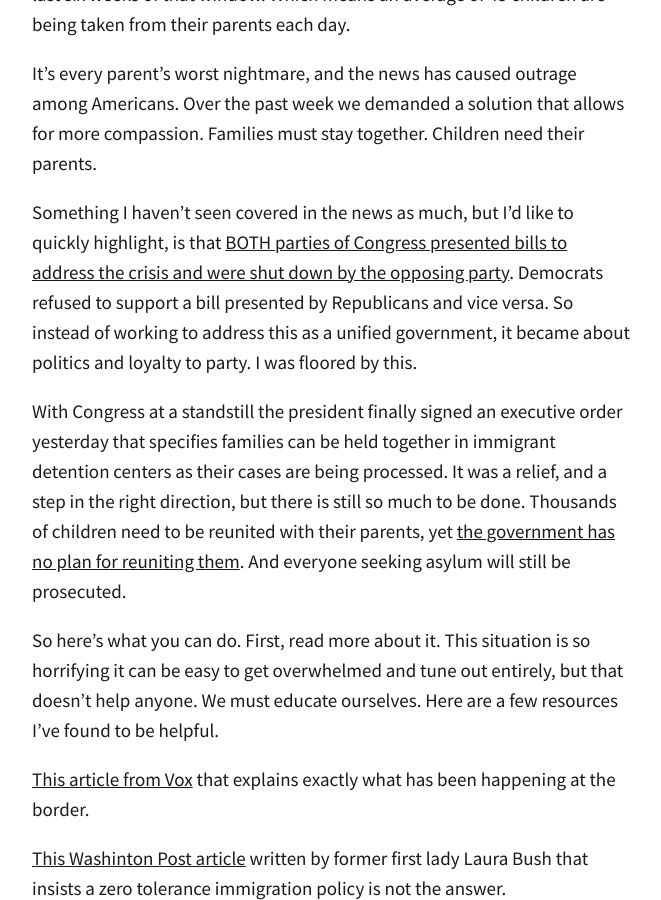
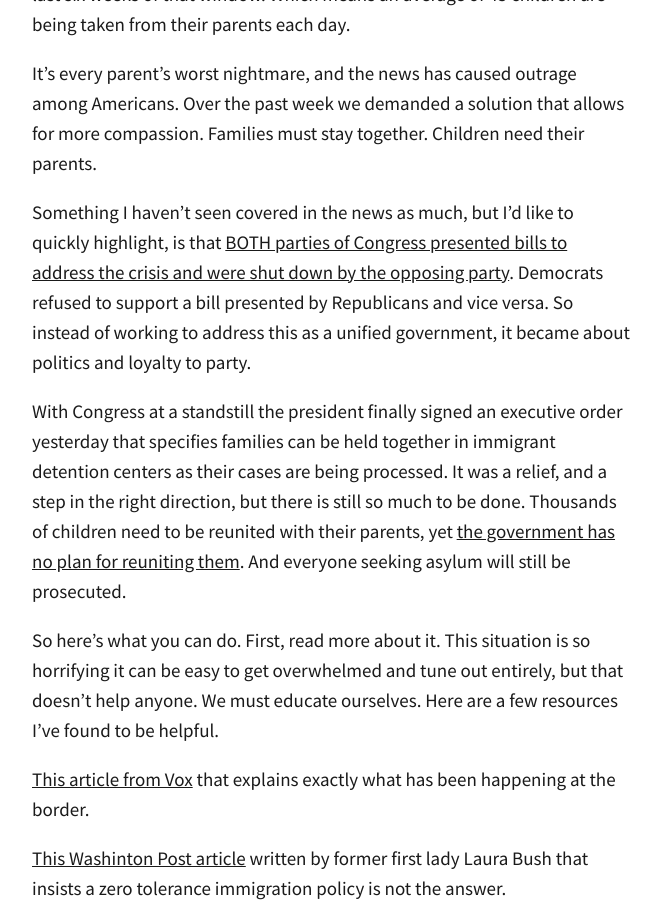
Before and after one commit to totiffany/totiffany.github.io, a Jekyll site: the page built from _posts/2018-06-20-Reuniting-Families-At-The-Border.md, in a window 1280 px wide and 900 px high, scrolled down 1160 px. Shown: the whole window, without its empty margins (308-969 px from the left). Built offline with Jekyll 4.4.1, drawn with Linux system fonts in a browser that asks for light colours; our own code applies the rules of GitHub Pages for plain Markdown files; comment, search, counter and statistics services are not loaded.

Commit message:
Update 2018-06-20-Reuniting-Families-At-The-Border.md

```diff
--- a/_posts/2018-06-20-Reuniting-Families-At-The-Border.md
+++ b/_posts/2018-06-20-Reuniting-Families-At-The-Border.md
@@ -21,7 +21,7 @@ Between October 2017 and May 2018, [at least 2,700 children have been split from
 
 It's every parent's worst nightmare, and the news has caused outrage among Americans. Over the past week we demanded a solution that allows for more compassion. Families must stay together. Children need their parents.
 
-Something I haven't seen covered in the news as much, but I'd like to quickly highlight, is that [BOTH parties of Congress presented bills to address the crisis and were shut down by the opposing party](http://thehill.com/homenews/senate/393069-schumer-rejects-gop-proposal-to-address-border-crisis). Democrats refused to support a bill presented by Republicans and vice versa. So instead of working to address this as a unified government, it became about politics and loyalty to party. I was floored by this.
+Something I haven't seen covered in the news as much, but I'd like to quickly highlight, is that [BOTH parties of Congress presented bills to address the crisis and were shut down by the opposing party](http://thehill.com/homenews/senate/393069-schumer-rejects-gop-proposal-to-address-border-crisis). Democrats refused to support a bill presented by Republicans and vice versa. So instead of working to address this as a unified government, it became about politics and loyalty to party.
 
 With Congress at a standstill the president finally signed an executive order yesterday that specifies families can be held together in immigrant detention centers as their cases are being processed. It was a relief, and a step in the right direction, but there is still so much to be done. Thousands of children need to be reunited with their parents, yet [the government has no plan for reuniting them](https://www.vox.com/2018/6/20/17484300/read-trump-executive-order-family-separation-immigration-full-text). And everyone seeking asylum will still be prosecuted.
 
```
